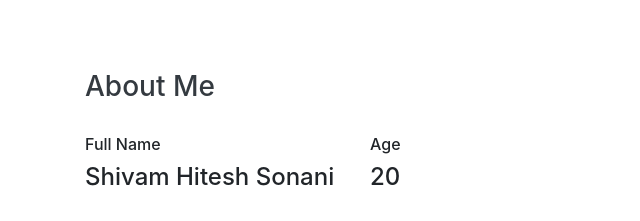
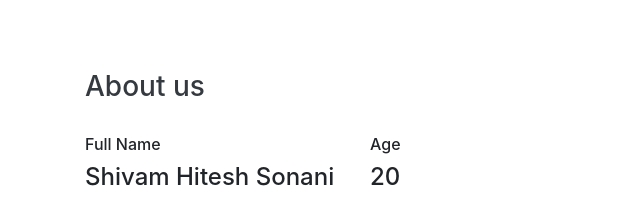
Before and after one commit to HailShiv/resume, a plain HTML site: page index.html in a window 1280 px wide. Shown: the part 579-800 px from the top of the page, 0-640 px from the left. Drawn offline with nearby package versions, Linux system fonts and the light colour scheme.

Commit message:
Update index.html

```diff
--- a/index.html
+++ b/index.html
@@ -39,7 +39,7 @@
         <div class="container">
         <div class="row">
             <div class="col-lg-12">
-                <h3 class="text-dark">About Me</h3>
+                <h3 class="text-dark">About us</h3>
             </div>
         </div>
 
```
